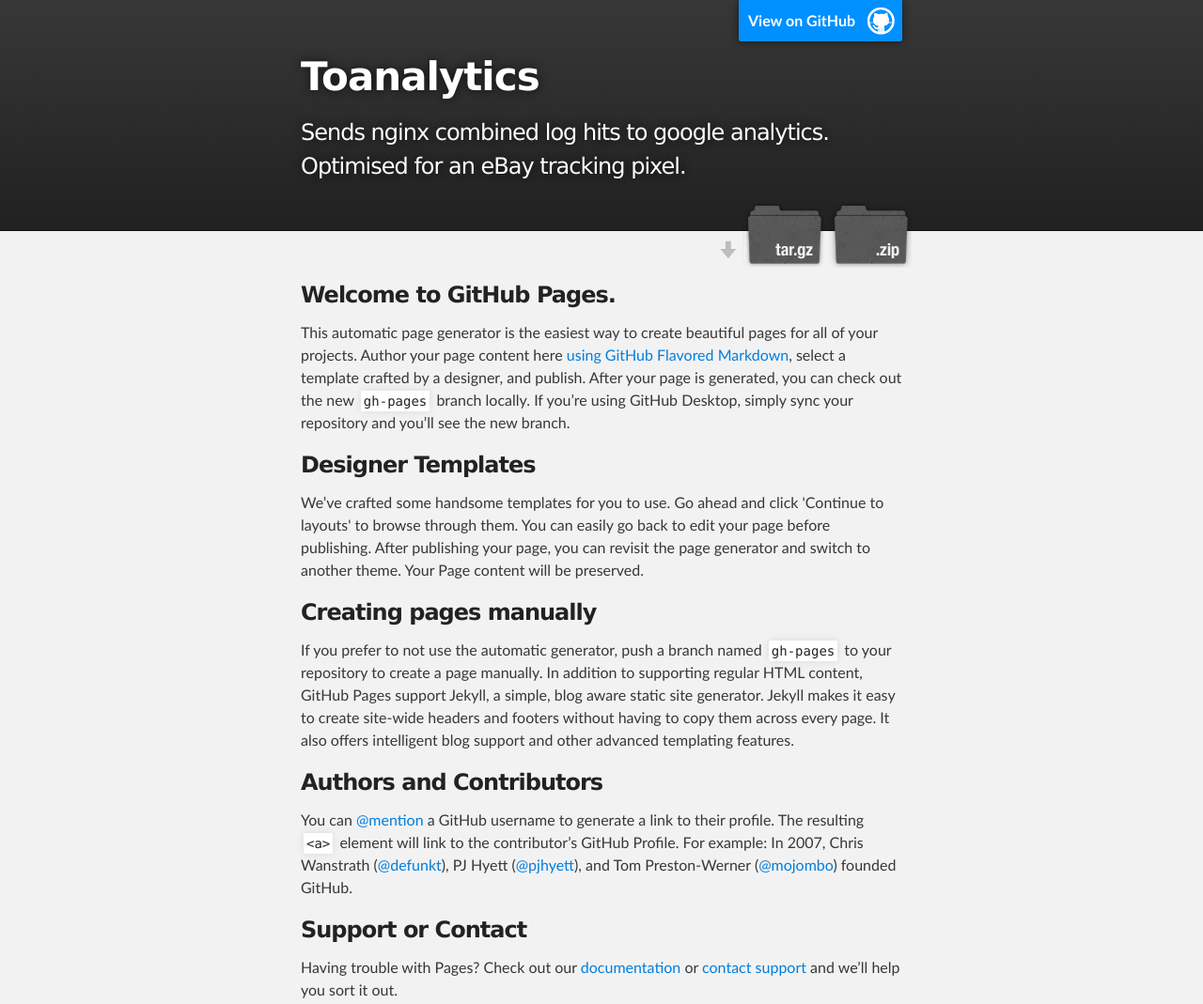
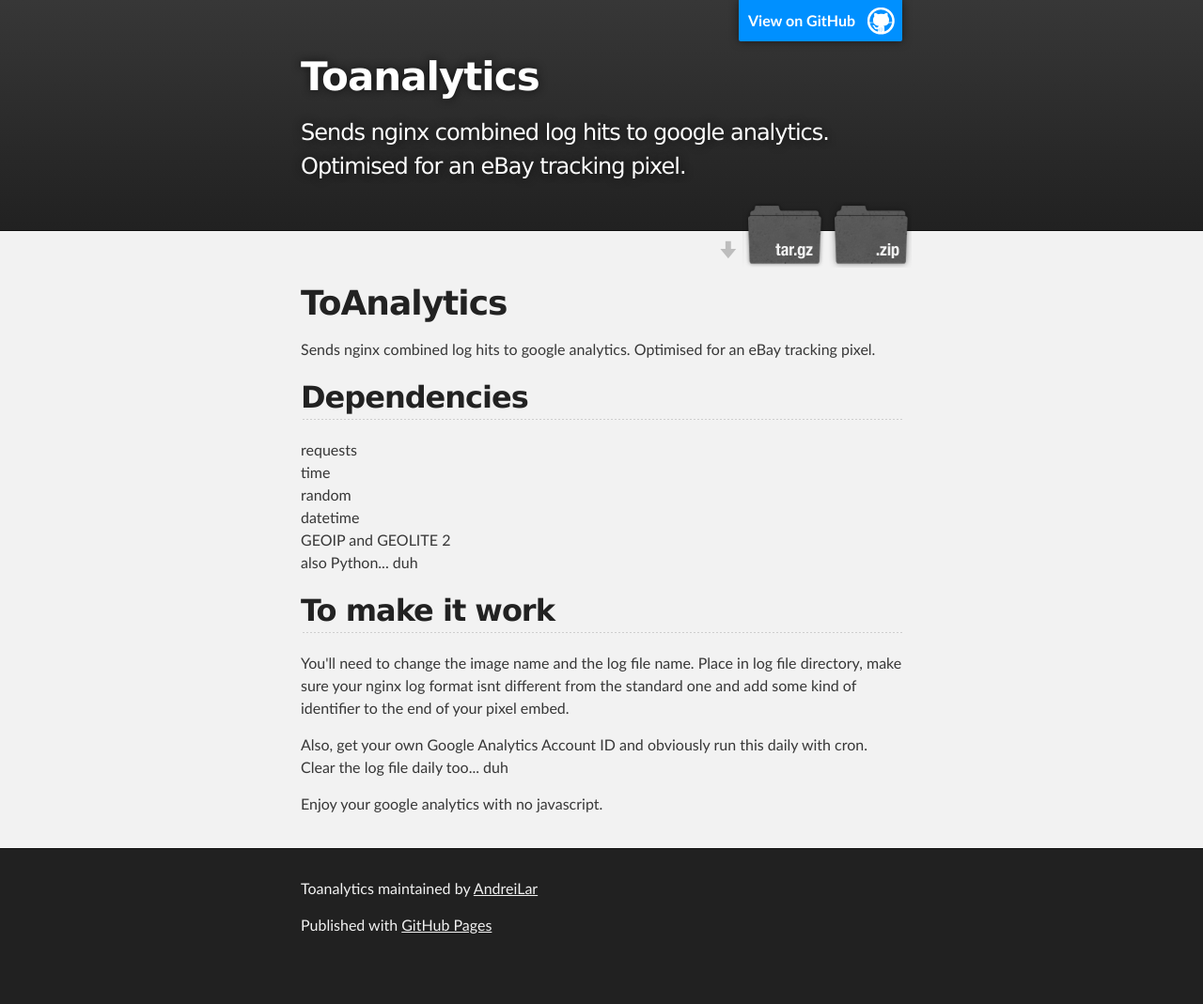
Before and after one commit to AndreiLar/ToAnalytics, a plain HTML site: page index.html in a window 1280 px wide. Shown: the top 1069 px of the page at 94% size. After the commit the page ends 1032 px from the top, so only its background shows below. Drawn offline with Linux system fonts and the light colour scheme.

```diff
--- a/index.html
+++ b/index.html
@@ -31,30 +31,29 @@
     <!-- MAIN CONTENT -->
     <div id="main_content_wrap" class="outer">
       <section id="main_content" class="inner">
-        <h3>
-<a id="welcome-to-github-pages" class="anchor" href="#welcome-to-github-pages" aria-hidden="true"><span aria-hidden="true" class="octicon octicon-link"></span></a>Welcome to GitHub Pages.</h3>
+        <h1>
+<a id="toanalytics" class="anchor" href="#toanalytics" aria-hidden="true"><span aria-hidden="true" class="octicon octicon-link"></span></a>ToAnalytics</h1>
 
-<p>This automatic page generator is the easiest way to create beautiful pages for all of your projects. Author your page content here <a href="https://guides.github.com/features/mastering-markdown/">using GitHub Flavored Markdown</a>, select a template crafted by a designer, and publish. After your page is generated, you can check out the new <code>gh-pages</code> branch locally. If you’re using GitHub Desktop, simply sync your repository and you’ll see the new branch.</p>
+<p>Sends nginx combined log hits to google analytics. Optimised for an eBay tracking pixel.</p>
 
-<h3>
-<a id="designer-templates" class="anchor" href="#designer-templates" aria-hidden="true"><span aria-hidden="true" class="octicon octicon-link"></span></a>Designer Templates</h3>
+<h2>
+<a id="dependencies" class="anchor" href="#dependencies" aria-hidden="true"><span aria-hidden="true" class="octicon octicon-link"></span></a>Dependencies</h2>
 
-<p>We’ve crafted some handsome templates for you to use. Go ahead and click 'Continue to layouts' to browse through them. You can easily go back to edit your page before publishing. After publishing your page, you can revisit the page generator and switch to another theme. Your Page content will be preserved.</p>
+<p>requests<br>
+time<br>
+random<br>
+datetime<br>
+GEOIP and GEOLITE 2<br>
+also Python... duh  </p>
 
-<h3>
-<a id="creating-pages-manually" class="anchor" href="#creating-pages-manually" aria-hidden="true"><span aria-hidden="true" class="octicon octicon-link"></span></a>Creating pages manually</h3>
+<h2>
+<a id="to-make-it-work" class="anchor" href="#to-make-it-work" aria-hidden="true"><span aria-hidden="true" class="octicon octicon-link"></span></a>To make it work</h2>
 
-<p>If you prefer to not use the automatic generator, push a branch named <code>gh-pages</code> to your repository to create a page manually. In addition to supporting regular HTML content, GitHub Pages support Jekyll, a simple, blog aware static site generator. Jekyll makes it easy to create site-wide headers and footers without having to copy them across every page. It also offers intelligent blog support and other advanced templating features.</p>
+<p>You'll need to change the image name and the log file name. Place in log file directory, make sure your nginx log format isnt different from the standard one and add some kind of identifier to the end of your pixel embed. </p>
 
-<h3>
-<a id="authors-and-contributors" class="anchor" href="#authors-and-contributors" aria-hidden="true"><span aria-hidden="true" class="octicon octicon-link"></span></a>Authors and Contributors</h3>
+<p>Also, get your own Google Analytics Account ID and obviously run this daily with cron. Clear the log file daily too... duh</p>
 
-<p>You can <a href="https://help.github.com/articles/basic-writing-and-formatting-syntax/#mentioning-users-and-teams" class="user-mention">@mention</a> a GitHub username to generate a link to their profile. The resulting <code>&lt;a&gt;</code> element will link to the contributor’s GitHub Profile. For example: In 2007, Chris Wanstrath (<a href="https://github.com/defunkt" class="user-mention">@defunkt</a>), PJ Hyett (<a href="https://github.com/pjhyett" class="user-mention">@pjhyett</a>), and Tom Preston-Werner (<a href="https://github.com/mojombo" class="user-mention">@mojombo</a>) founded GitHub.</p>
-
-<h3>
-<a id="support-or-contact" class="anchor" href="#support-or-contact" aria-hidden="true"><span aria-hidden="true" class="octicon octicon-link"></span></a>Support or Contact</h3>
-
-<p>Having trouble with Pages? Check out our <a href="https://help.github.com/pages">documentation</a> or <a href="https://github.com/contact">contact support</a> and we’ll help you sort it out.</p>
+<p>Enjoy your google analytics with no javascript.</p>
       </section>
     </div>
 
```
Also changed, not shown: params.json (+1 -1 lines).
